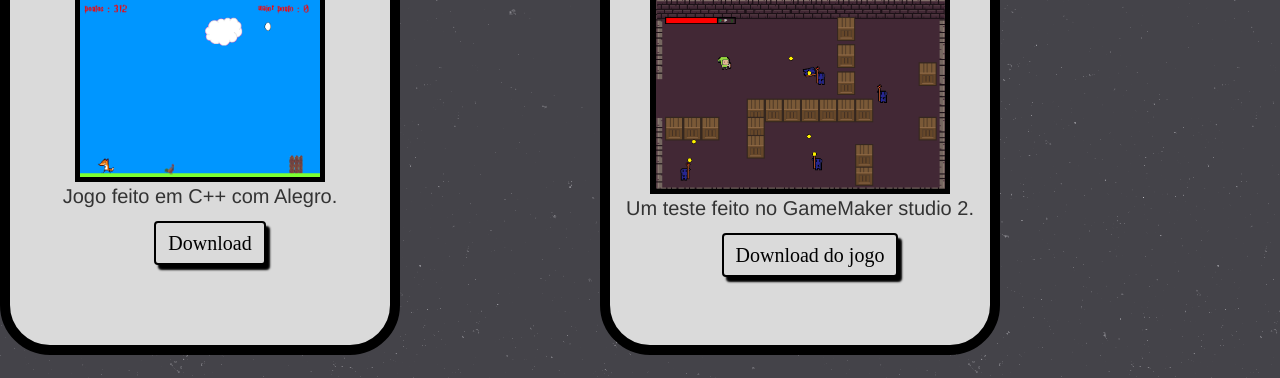
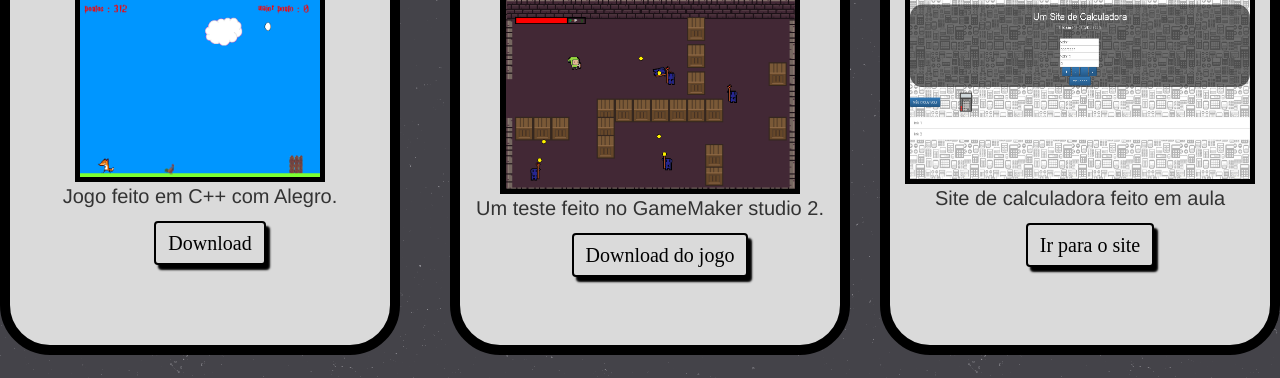
Before and after one commit to helderrodrig/helderrodrig.github.io, a plain HTML site: page trab.html in a window 1280 px wide. Shown: the part 255-633 px from the top of the page. Drawn offline with nearby package versions, Linux system fonts and the light colour scheme.

Commit message:
Update stile.css

```diff
--- a/stile.css
+++ b/stile.css
@@ -70,7 +70,7 @@
         margin-top: 30px;
         margin-right: auto;
         margin-bottom: auto;
-        margin-left: 200px;
+        margin-left: 50px;
         font-size: 20px;
         background-color: #DADADA;
         //max-width: 600px;
```
